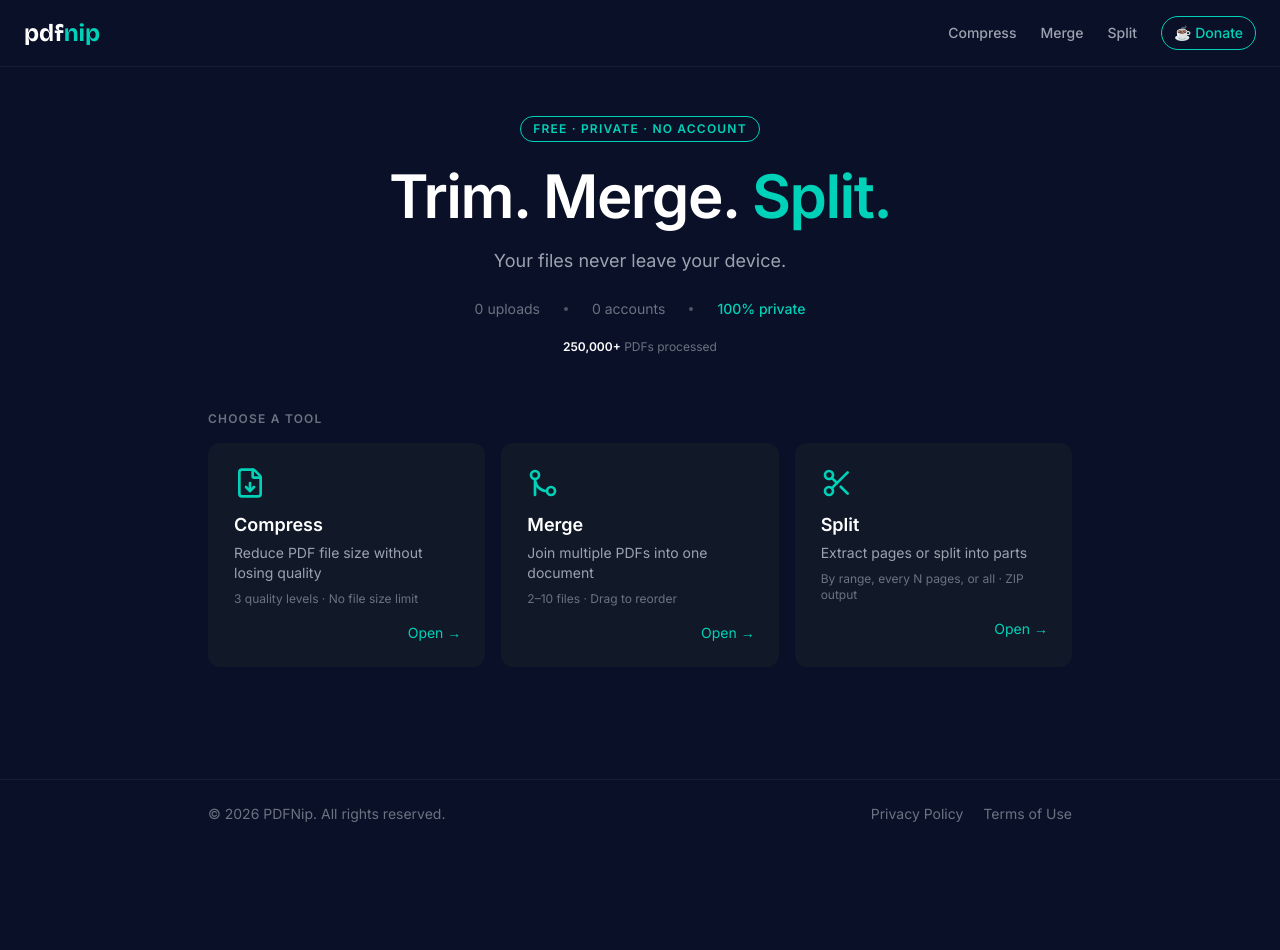
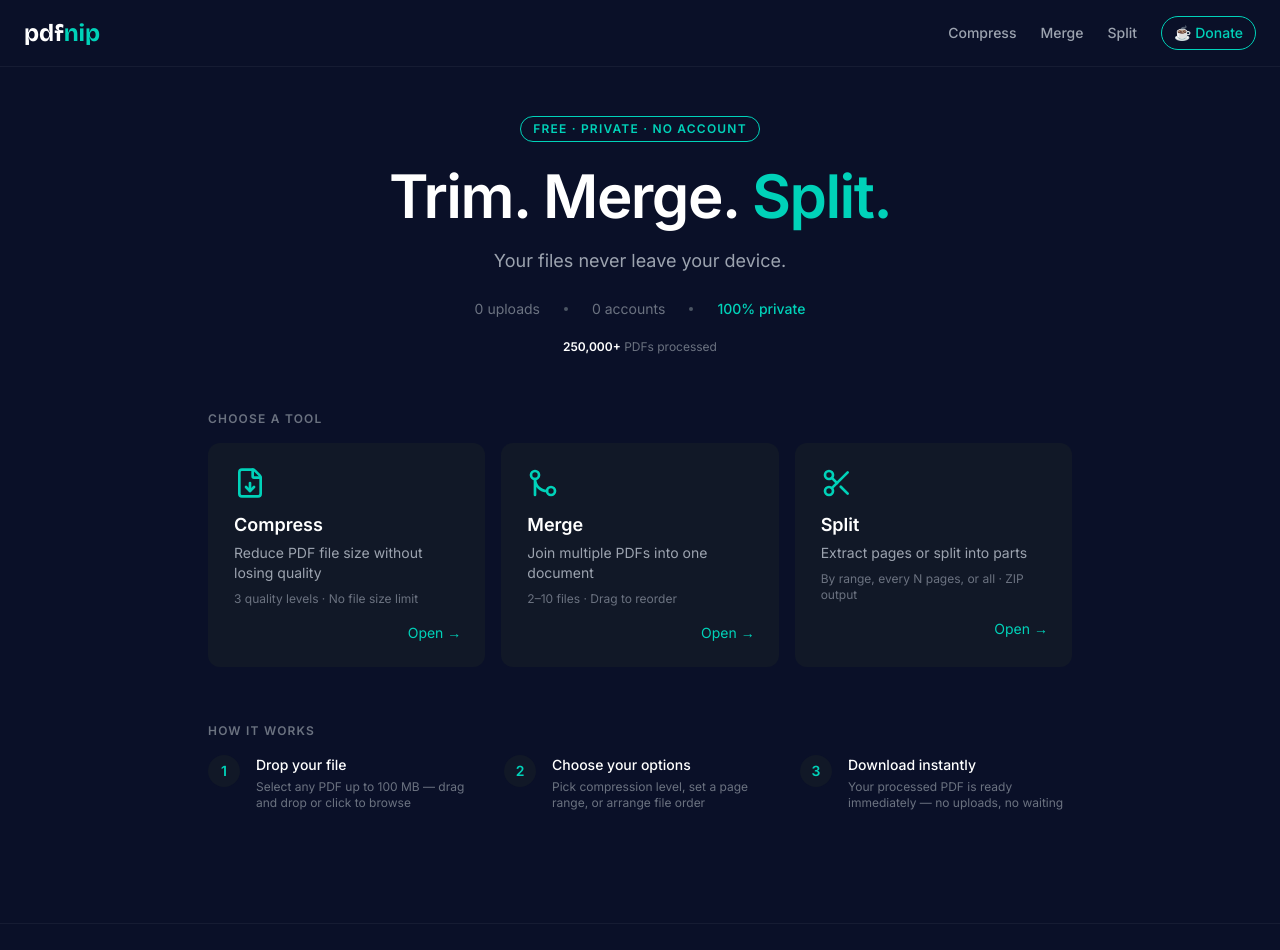
Before and after one commit to lewisgoku/pdfnip, a React (Vite) app: page / in a window 1280 px wide. Shown: the top 950 px of the page. Before the commit the page ends 848 px from the top, so only its background shows below. Built offline with nearby package versions, Linux system fonts and the light colour scheme.

Commit message:
feat: add how-it-works section to home page

```diff
--- a/src/pages/Home.tsx
+++ b/src/pages/Home.tsx
@@ -25,6 +25,24 @@ const TOOLS = [
     detail: 'By range, every N pages, or all · ZIP output',
     icon: <Scissors size={32} />,
     href: '/split',
+  },
+]
+
+const STEPS = [
+  {
+    n: 1,
+    title: 'Drop your file',
+    body: 'Select any PDF up to 100 MB — drag and drop or click to browse',
+  },
+  {
+    n: 2,
+    title: 'Choose your options',
+    body: 'Pick compression level, set a page range, or arrange file order',
+  },
+  {
+    n: 3,
+    title: 'Download instantly',
+    body: 'Your processed PDF is ready immediately — no uploads, no waiting',
   },
 ]
 
@@ -64,6 +82,24 @@ export default function Home() {
           <ToolCard key={tool.href} {...tool} />
         ))}
       </div>
+      <section className="mt-14">
+        <h2 className="text-xs font-semibold text-gray-500 uppercase tracking-widest mb-4">
+          How it works
+        </h2>
+        <div className="grid grid-cols-1 md:grid-cols-3 gap-6">
+          {STEPS.map(({ n, title, body }) => (
+            <div key={n} className="flex items-start gap-4">
+              <span className="flex-shrink-0 w-8 h-8 rounded-full bg-surface flex items-center justify-center text-primary font-bold text-sm">
+                {n}
+              </span>
+              <div>
+                <p className="text-white text-sm font-medium">{title}</p>
+                <p className="text-gray-500 text-xs mt-1">{body}</p>
+              </div>
+            </div>
+          ))}
+        </div>
+      </section>
     </div>
   )
 }
```
Also changed, not shown: 1 other file (tests, documents, lock files or other folders).
